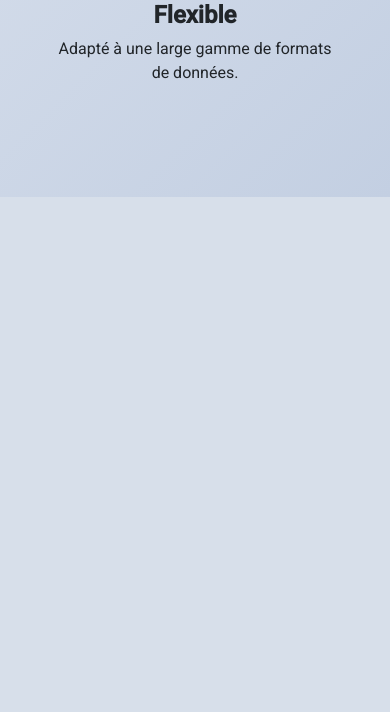
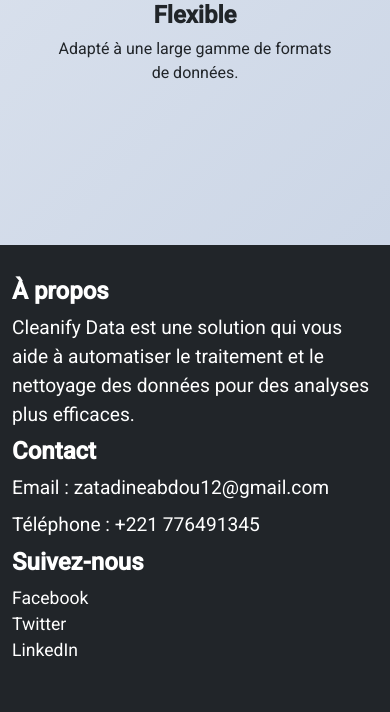
Before and after one commit to AbdouZatadine/projet-flask, a Flask app: page /about in a window 390 px wide. Shown: the part 1576-2288 px from the top of the page. Before the commit the page ends 1773 px from the top, so only its background shows below. Run offline with Flask 3, Linux system fonts and the light colour scheme.

Commit message:
Mise à jour du projet avec footer

```diff
--- a/templates/about.html
+++ b/templates/about.html
@@ -131,6 +131,56 @@
                 align-items: center;
             }
         }
+
+
+        /* Footer */
+        .footer {
+            background-color: #212529;
+            color: white;
+            padding: 2rem 0;
+        }
+
+        .footer h4 {
+            font-size: 1.5rem;  /* Augmenté */
+            font-weight: 600;
+        }
+
+        .footer p {
+            font-size: 1.2rem;  /* Augmenté */
+            margin: 0.5rem 0;
+        }
+
+        .footer ul li a {
+            font-size: 1.1rem;  /* Augmenté */
+            color: #ccc;
+            text-decoration: none;
+        }
+
+        .footer ul li a:hover {
+            color: var(--primary-color);
+        }
+
+        @media (max-width: 768px) {
+            .card-body {
+                padding: 1.5rem;
+            }
+
+            .card-title {
+                font-size: 1.5rem;
+            }
+
+            .features {
+                flex-direction: column;
+            }
+
+            .service-item h3 {
+                font-size: 1.6rem;
+            }
+
+            .service-item p {
+                font-size: 1.1rem;
+            }
+        }
     </style>
 </head>
 <body>
@@ -196,6 +246,30 @@
             </div>
         </div>
     </section>
+     <!-- Footer -->
+     <footer class="footer bg-dark text-white mt-5">
+        <div class="container">
+            <div class="row">
+                <div class="col-md-4">
+                    <h4>À propos</h4>
+                    <p>Cleanify Data est une solution qui vous aide à automatiser le traitement et le nettoyage des données pour des analyses plus efficaces.</p>
+                </div>
+                <div class="col-md-4">
+                    <h4>Contact</h4>
+                    <p>Email : zatadineabdou12@gmail.com</p>
+                    <p>Téléphone : +221 776491345</p>
+                </div>
+                <div class="col-md-4">
+                    <h4>Suivez-nous</h4>
+                    <ul class="list-unstyled">
+                        <li><a href="#" class="text-white">Facebook</a></li>
+                        <li><a href="#" class="text-white">Twitter</a></li>
+                        <li><a href="#" class="text-white">LinkedIn</a></li>
+                    </ul>
+                </div>
+            </div>
+        </div>
+    </footer>
 
     <script src="https://cdn.jsdelivr.net/npm/bootstrap@5.3.0-alpha1/dist/js/bootstrap.bundle.min.js"></script>
 </body>
```
